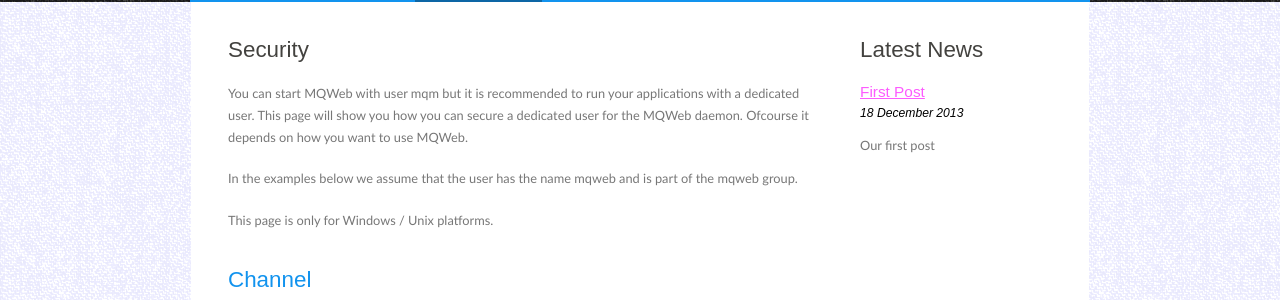
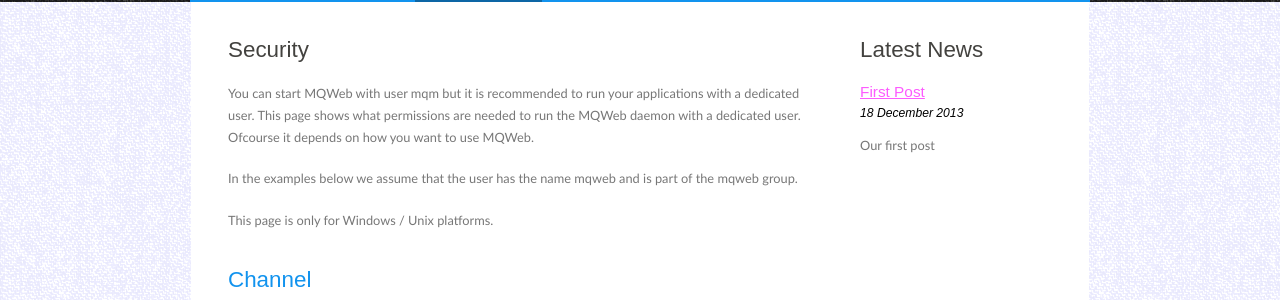
Before and after one commit to fbraem/mqweb, a Jekyll site: the page built from security.html, in a window 1280 px wide. Shown: the part 238-538 px from the top of the page. Built offline with Jekyll 4.4.1, drawn with Linux system fonts in a browser that asks for light colours.

Commit message:
Rephrase some sentences

```diff
--- a/security.html
+++ b/security.html
@@ -7,9 +7,9 @@
   <h1>Security</h1>
   <p>
    You can start MQWeb with user mqm but it is recommended to run your
-   applications with a dedicated user. This page will show you how you can
-   secure a dedicated user for the MQWeb daemon. Ofcourse it depends on how
-   you want to use MQWeb.
+   applications with a dedicated user. This page shows what permissions are
+   needed to run the MQWeb daemon with a dedicated user. Ofcourse it depends
+   on how you want to use MQWeb.
   </p>
   <p>
    In the examples below we assume that the user has the name mqweb and is
```
